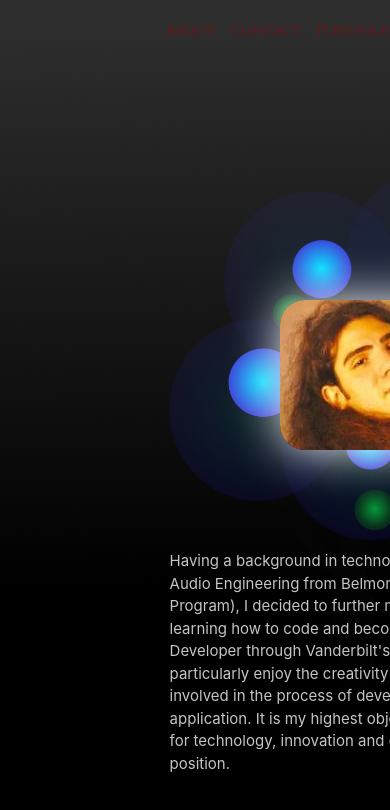
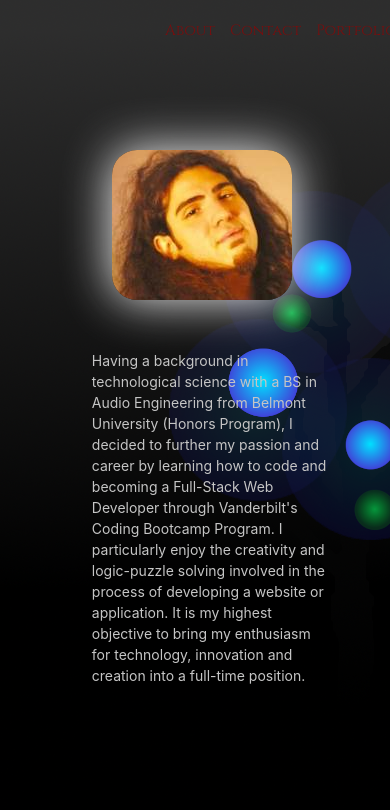
Before and after one commit to PattonParham/react-portfolio-aws-deploy, a React (Create React App) app: page / in a window 390 px wide. Shown: the top 810 px of the page. Built offline with nearby package versions, Linux system fonts and the light colour scheme.

Commit message:
improvements on mobile responsiveness

```diff
--- a/src/components/Navbar/Navbar.css
+++ b/src/components/Navbar/Navbar.css
@@ -82,6 +82,36 @@ margin-left: 1150px;
     }
 }
 
+@media only screen and (max-width: 768px){
+    .about{
+        margin-left: 260px;
+        font-size: 15px;
+    }
+    .contact{
+        margin-left: 20px;
+        font-size: 15px;
+    }
+    .portfolio{
+        margin-left: 20px;
+        font-size: 15px;
+    }
+}
+
+@media only screen and (max-width: 414px){
+    .about{
+        margin-left: 180px;
+        font-size: 15px;
+    }
+    .contact{
+        margin-left: 15px;
+        font-size: 15px;
+    }
+    .portfolio{
+        margin-left: 15px;
+        font-size: 15px;
+    }
+}
+
 @media only screen and (max-width: 414px){
     .about{
         margin-left: 180px;
@@ -110,7 +140,9 @@ margin-left: 1150px;
         margin-left: 10px;
         font-size: 14px;
     }
-
+    .link{
+        margin-top: 10px;
+    }
 }
 
 @media only screen and (max-width: 320px){
@@ -126,8 +158,6 @@ margin-left: 1150px;
         margin-left: 10px;
         font-size: 12px;
     }
-    .link{
-        margin-top: 10px;
-    }
+
 
 }
--- a/src/pages/About.css
+++ b/src/pages/About.css
@@ -50,16 +50,114 @@ margin-top: 200px;
   }
 
 }
-@media only screen and (max-width: 950px){
+@media only screen and (max-width: 1024px){
   .aboutcard{
-      margin-left: 15%;
+    margin-left: 0%;
+}
+.imagesize{
+  margin-top: 50px;
+}
+}
+
+@media only screen and (max-width: 768px){
+  .imagesize{
+    margin-top: 50px;
   }
+  .aboutcard{
+    margin-left: 6%;
+    width: 300px;
+    margin-top: 0px;
+
+}
+.image{
+  margin-left: 60px;
+  width: 60%;
+}
+.abouttext{
+  font-size: 12px;
+  margin-top: 150px;
+}
 
 }
 
-@media only screen and (max-width: 800px){
+@media only screen and (max-width: 414px){
   .aboutcard{
-      margin-left: 7.5%;
-  }
+    margin-left: 3.25%;
+    width: 300px;
+    margin-top: 0px;
 
 }
+.image{
+  margin-left: 60px;
+  width: 60%;
+}
+.abouttext{
+  font-size: 14px;
+  margin-top: 150px;
+}
+}
+@media only screen and (max-width: 411px){
+  .aboutcard{
+    margin-left: 3%;
+    width: 300px;
+    margin-top: 0px;
+
+}
+.image{
+
+  width: 60%;
+}
+.abouttext{
+  font-size: 14px;
+  margin-top: 150px;
+}
+}
+@media only screen and (max-width: 375px){
+  .aboutcard{
+    margin-left: 2%;
+    width: 300px;
+    margin-top: 0px;
+
+}
+.image{
+
+  width: 60%;
+}
+.abouttext{
+  font-size: 14px;
+  margin-top: 150px;
+}
+}
+@media only screen and (max-width: 360px){
+  .aboutcard{
+    margin-left: 2%;
+    width: 300px;
+    margin-top: 0px;
+
+}
+.image{
+
+  width: 60%;
+}
+.abouttext{
+  font-size: 12px;
+  margin-top: 150px;
+}
+}
+
+@media only screen and (max-width: 320px){
+  .aboutcard{
+    margin-left: 1%;
+    width: 300px;
+    margin-top: 0px;
+
+}
+.image{
+  margin-left: 60px;
+  width: 60%;
+}
+.abouttext{
+  font-size: 12px;
+  margin-top: 150px;
+}
+}
```
